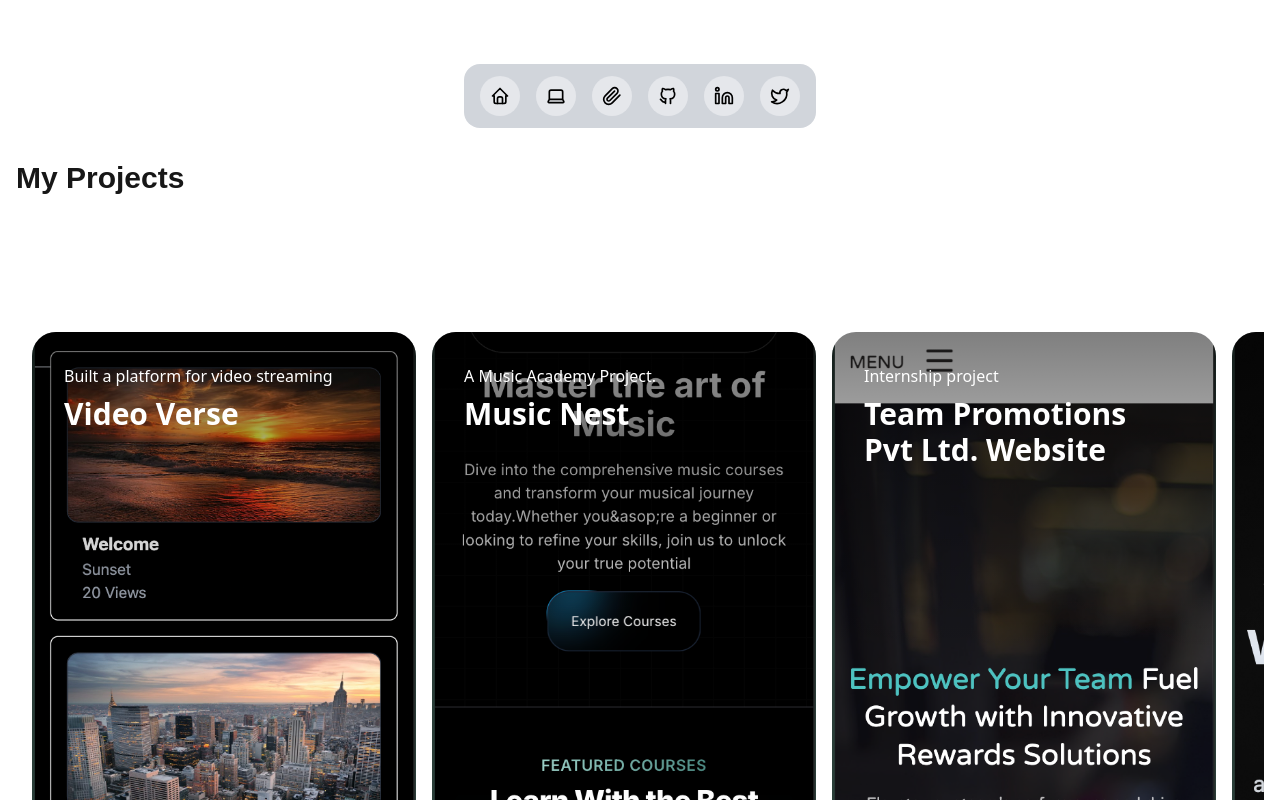
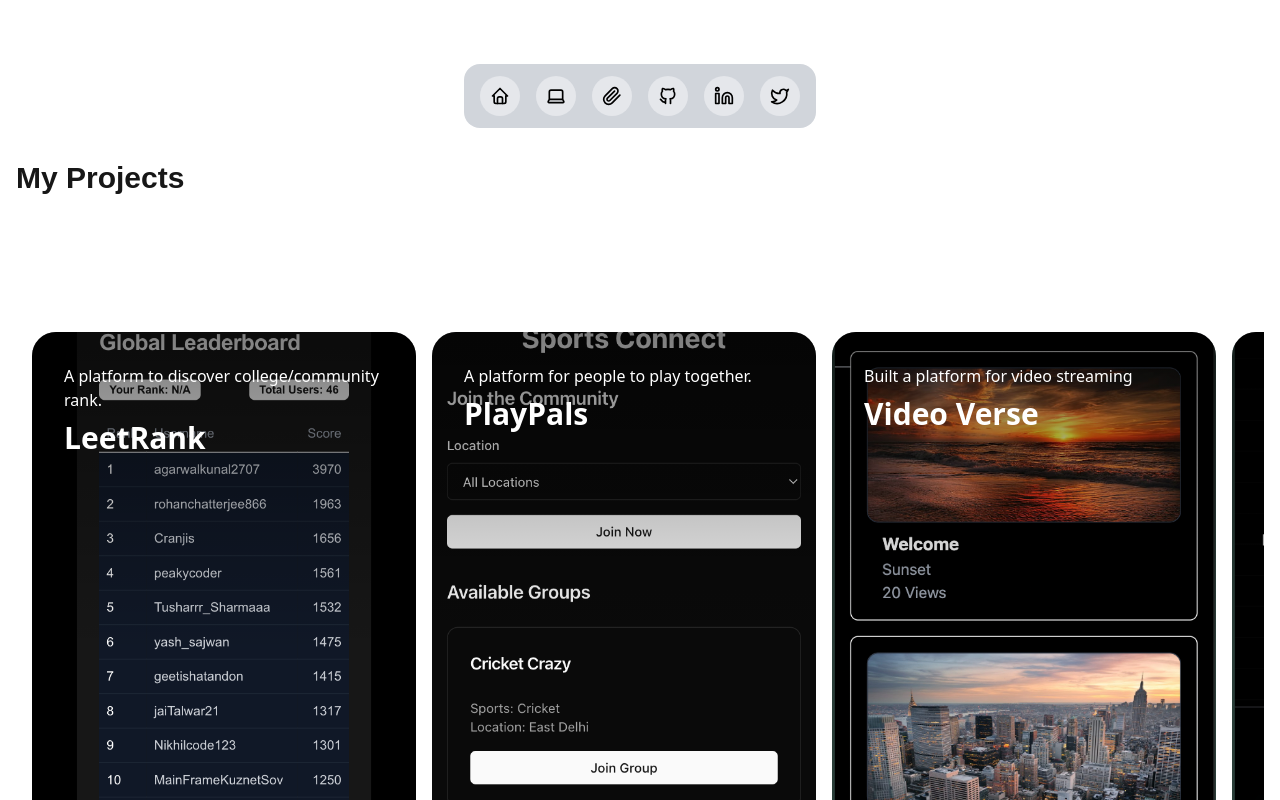
Before and after one commit to Himanshu-gupta31/Portfolio, a Next.js app: page /projects in a window 1280 px wide. Shown: the top 800 px of the page. Built offline with nearby package versions, Linux system fonts and the light colour scheme.

Commit message:
added recent projects

```diff
--- a/src/app/components/AppleCardsCarouselDemo.tsx
+++ b/src/app/components/AppleCardsCarouselDemo.tsx
@@ -51,6 +51,34 @@ export function AppleCardsCarouselDemo() {
   );
 }
 export const data = [
+  {
+    title: "LeetRank",
+    category: "A platform to discover college/community rank.",
+    link: "https://leet-rank.vercel.app/",
+    src: "/assests/LeetRank.png",
+    content: (
+      <ResponsiveContent>
+        <ResponsiveLink href="https://music-nest.vercel.app/">
+          <h2 className="text-xl font-bold mb-4">LeetRank</h2>
+        </ResponsiveLink>
+        <ResponsiveTweet tweetId="1861796092905423137" />
+      </ResponsiveContent>
+    ),
+  },
+  {
+    title: "PlayPals",
+    category: "A platform for people to play together.",
+    link: "https://playpals-alpha.vercel.app/",
+    src: "/assests/Playpals.png",
+    content: (
+      <ResponsiveContent>
+        <ResponsiveLink href="https://music-nest.vercel.app/">
+          <h2 className="text-xl font-bold mb-4">PlayPals</h2>
+        </ResponsiveLink>
+        <ResponsiveTweet tweetId="1847921574952735143" />
+      </ResponsiveContent>
+    ),
+  },
     {
       category: "Built a platform for video streaming",
       title: "Video Verse",
```
Also changed, not shown: public/assests/LeetRank.png (added), public/assests/Playpals.png (added).
